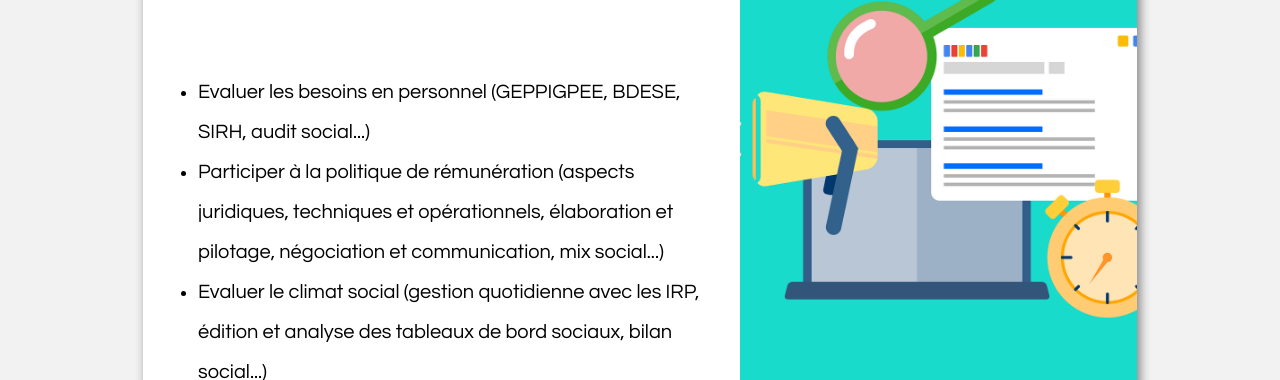
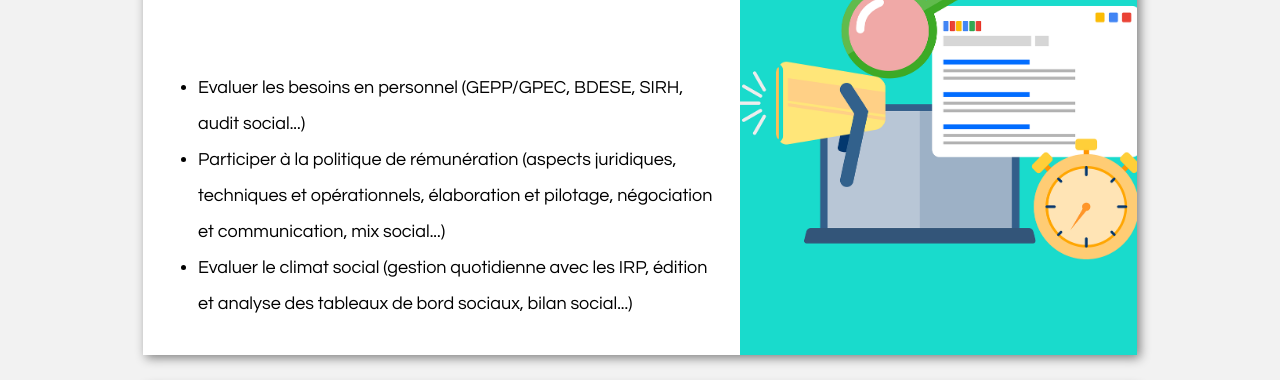
Before and after one commit to Sylvine-jnl/portfolio, a plain HTML site: page projects.html in a window 1280 px wide. Shown: the part 420-800 px from the top of the page. Drawn offline with Linux system fonts and the light colour scheme.

Commit message:
Update projects.css and projects.html

```diff
--- a/css/projects.css
+++ b/css/projects.css
@@ -9,7 +9,7 @@ body {
 
 li{
     line-height: 2;
-  }
+}
 
 /*----MAIN----*/
 #logo{
@@ -53,7 +53,7 @@ h1{
 }
 
 .description{
-    font-size: 20px;
+    font-size: 18px;
 }
 
 .project-img{
--- a/projects.html
+++ b/projects.html
@@ -28,7 +28,7 @@
                         <div class="project-text"><p class="title"><b>Collaborer à la mise en oeuvre de la politique RH</b></p><br>
                             <p class="description">
                                 <ul class="description">
-                                    <li>Evaluer les besoins en personnel (GEPPIGPEE, BDESE, SIRH, audit social...)</li>
+                                    <li>Evaluer les besoins en personnel (GEPP/GPEC, BDESE, SIRH, audit social...)</li>
                                     <li>Participer à la politique de rémunération (aspects juridiques, techniques et opérationnels, élaboration et pilotage, négociation et communication, mix social...)</li>
                                     <li>Evaluer le climat social (gestion quotidienne avec les IRP, édition et analyse des tableaux de bord sociaux, bilan social...)</li>
                                 </ul>
@@ -62,7 +62,7 @@
                                     <li>Manager les emplois et les compétences (plan d'action, suivi et évaluation de la GEPP, BDESE, accompagnement au changement, gestion des carrières, mobilité interne...)</li>
                                     <li>Accompagner les évolutions et les mobilités professionnelles</li>
                                     <li>Piloter la formation à l'ère du digital et de la formation tout au long de la vie (gouvernance et financement de la formation professionnelle, cadre légal, fonctionnement du CPF, congés de formation des salariés, définitions des besoins, digital learning, VAE/VAP, PTP...)</li>
-                                    <li>Gérer la mobilité internationale (l'expatriation : préparation et accompagnement, cdts de travail à l'étranger...)</li>
+                                    <li>Gérer la mobilité internationale (préparation et accompagnement à l'expatriation, conditions de travail à l'étranger...)</li>
                                 </ul>
                             </p>
                         </div>
```
